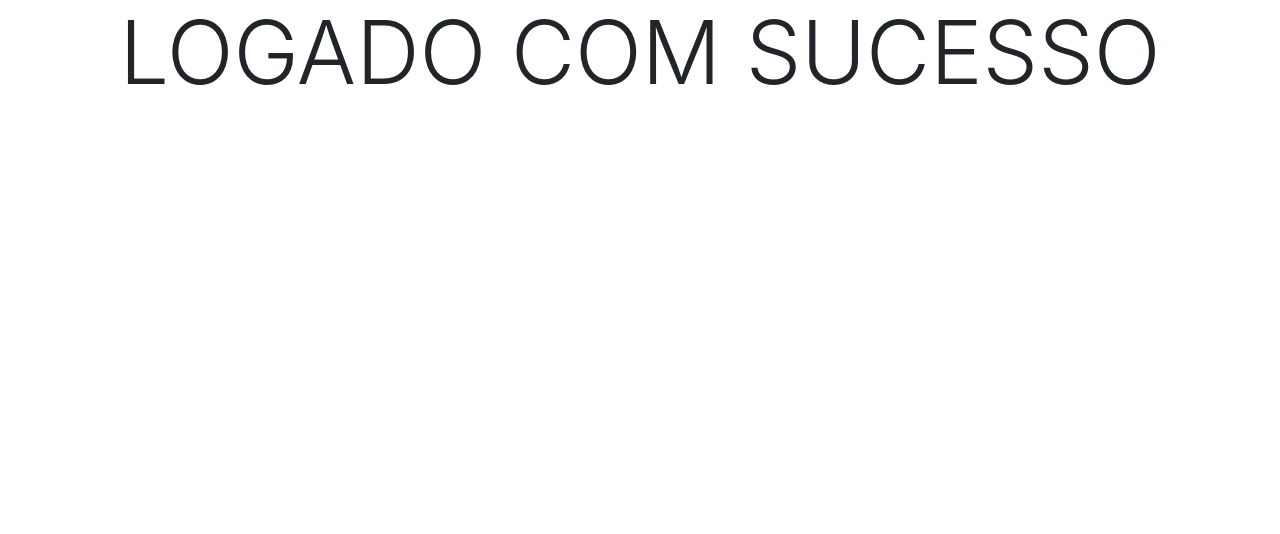
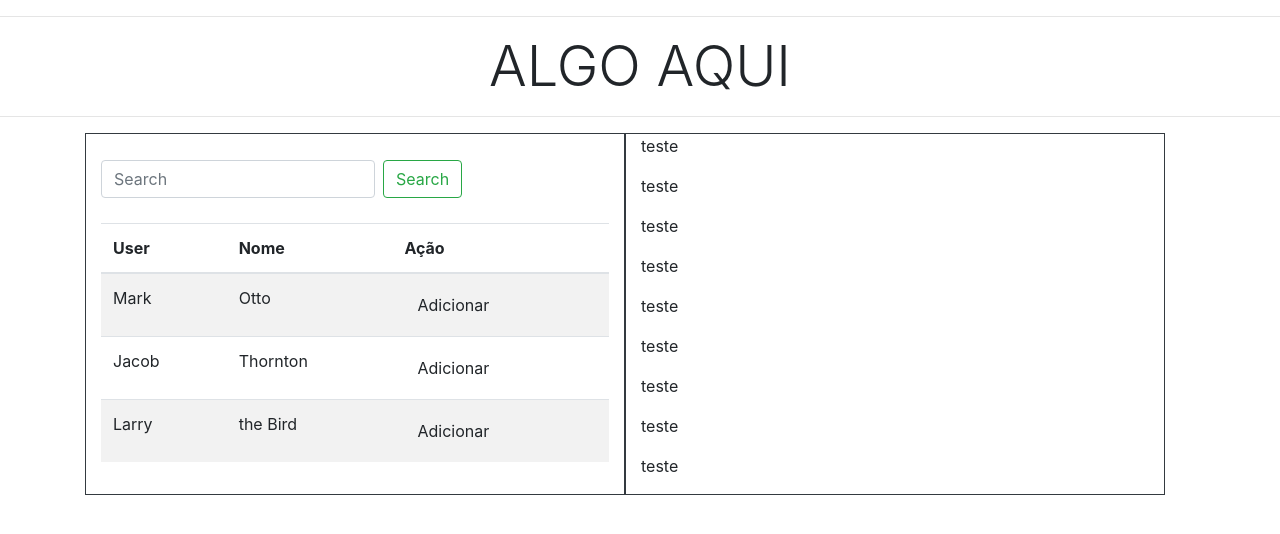
Before and after one commit to GuSantos17/TM-The-Messenger, a Django app: page /index in a window 1280 px wide. Shown: the part 56-590 px from the top of the page. Run offline with Django 3.2, Linux system fonts and the light colour scheme; a user stored in the database is signed in; some libraries are stand-ins or nearby versions.

Commit message:
iniciando nova feature

```diff
--- a/app/templates/index.html
+++ b/app/templates/index.html
@@ -18,15 +18,63 @@
       <form class="form-inline my-2 my-lg-0">
         <a href="/logout/">
             <button type="button" class="btn btn-outline-danger">LOGOUT</button>
-            </a>
+        </a>
       </form>
     </div>
 </nav>
 
-
-</hr>
-<h1 class="text-center display-2">LOGADO COM SUCESSO</h1>
-
+<hr>
+<h4 class="text-center display-4">ALGO AQUI</h1>
+<hr>
+<div class="container">
+      <div class="col-sm-12 row">
+          <div class="col-sm-6 border border-dark" >
+            <form class="form-inline my-2 my-lg-0" style="padding-top: 5%;">
+                <input class="form-control mr-sm-2" type="search" placeholder="Search" aria-label="Search">
+                <button class="btn btn-outline-success my-2 my-sm-0" type="submit">Search</button>
+            </form>
+            <div style="padding-top: 5%;">
+                <table class="table table-striped">
+                    <thead>
+                      <tr>
+                        <th scope="col">User</th>
+                        <th scope="col">Nome</th>
+                        <th scope="col">Ação</th>
+                      </tr>
+                    </thead>
+                    <tbody>
+                      <tr>
+                        <td>Mark</td>
+                        <td>Otto</td>
+                        <td><button type="button" class="btn btn-outline-sucess">Adicionar</button></td>
+                      </tr>
+                      <tr>
+                        <td>Jacob</td>
+                        <td>Thornton</td>
+                        <td><button type="button" class="btn btn-outline-sucess">Adicionar</button></td>
+                      </tr>
+                      <tr>
+                        <td>Larry</td>
+                        <td>the Bird</td>
+                        <td><button type="button" class="btn btn-outline-sucess">Adicionar</button></td>
+                      </tr>
+                    </tbody>
+                  </table>
+            </div>
+          </div>
+          <div class="col-sm-6 border border-dark" >
+            <p>teste</p>
+            <p>teste</p>
+            <p>teste</p>
+            <p>teste</p>
+            <p>teste</p>
+            <p>teste</p>
+            <p>teste</p>
+            <p>teste</p>
+            <p>teste</p>
+          </div>
+      </div>
+  </div>
 
 
 {% endblock content %}
```
Also changed, not shown: db.sqlite3.
